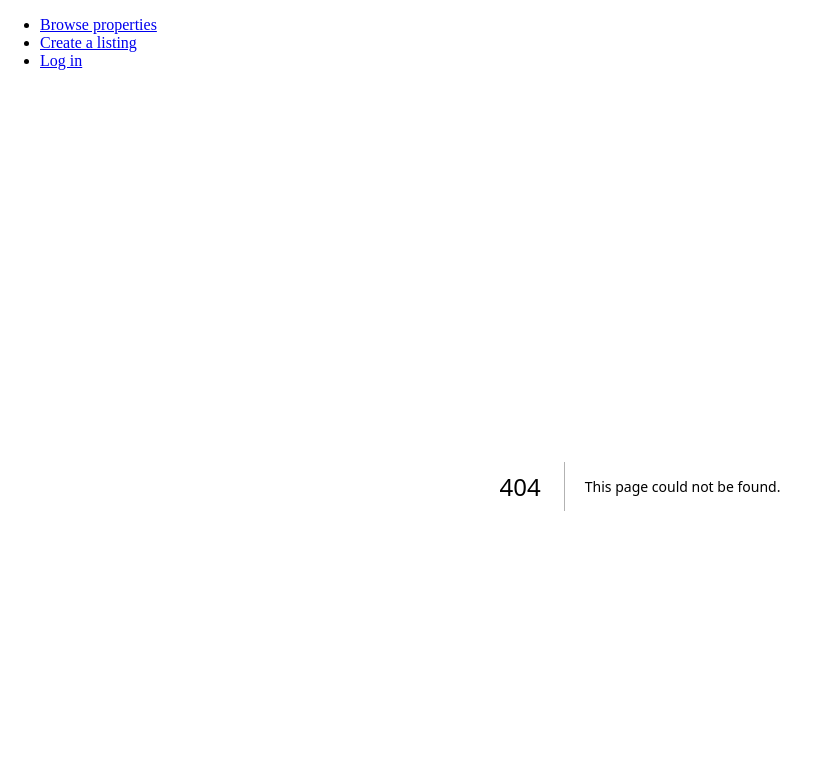
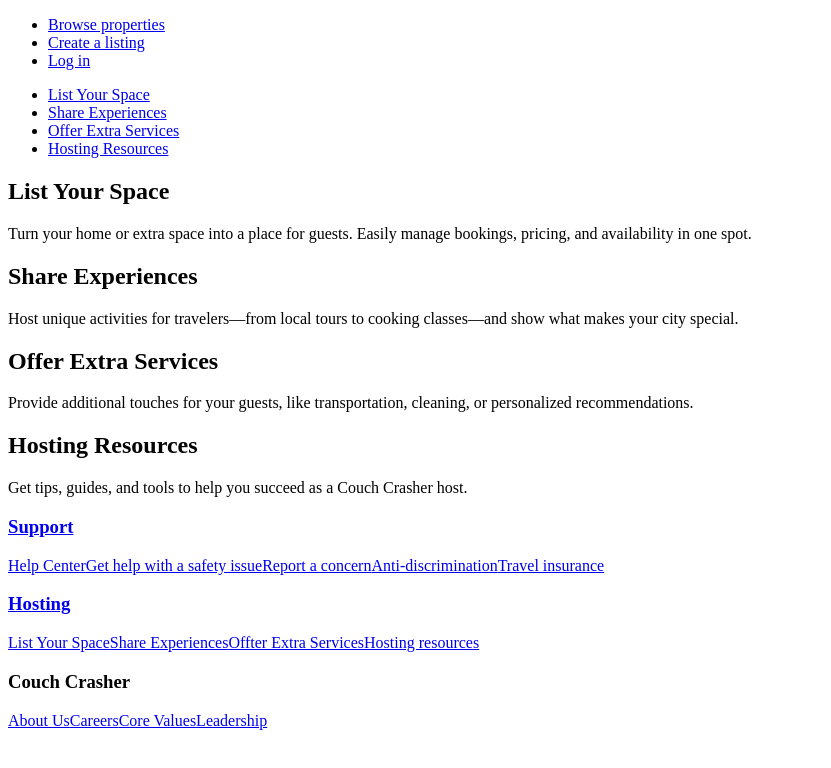
Before and after one commit to djoh826/CouchCrasher, a Next.js app: page /hosting in a window 1280 px wide. Before the commit this address had no page. Shown: the top 768 px of the page, without its empty margins (0-831 px from the left). Built offline with nearby package versions, Linux system fonts and the light colour scheme.

Commit message:
Footer and filler pages

```diff
--- /dev/null
+++ b/app/about/page.tsx
@@ -0,0 +1,17 @@
+export default function AboutPage() {
+  return (
+    <main>
+      <h1>About Couch Crasher</h1>
+
+      <p>
+        Couch Crasher is a platform that helps travelers find welcoming places
+        to stay while giving hosts an easy way to share their space.
+      </p>
+
+      <p>
+        Our goal is to make travel more personal, affordable, and community
+        driven by connecting people from around the world.
+      </p>
+    </main>
+  );
+}
--- /dev/null
+++ b/app/careers/page.tsx
@@ -0,0 +1,19 @@
+export default function CareersPage() {
+  return (
+    <main>
+      <h1>Careers at Couch Crasher</h1>
+
+      <p>
+        We&apos;re building a platform that connects travelers and hosts in a
+        simple and meaningful way.
+      </p>
+
+      <p>
+        If you&apos;re passionate about building products, solving problems, and
+        creating great user experiences, we&apos;d love to hear from you.
+      </p>
+
+      <p>Open positions will be listed here in the future.</p>
+    </main>
+  );
+}
--- a/app/components/Footer.tsx
+++ b/app/components/Footer.tsx
@@ -0,0 +1,61 @@
+import Link from "next/link";
+
+export default function Footer() {
+  const footerLinks = [
+    {
+      title: "Support",
+      href: "/support",
+      links: [
+        { label: "Help Center", href: "#help-center" },
+        { label: "Get help with a safety issue", href: "#safety" },
+        { label: "Report a concern", href: "#report" },
+        { label: "Anti-discrimination", href: "#anti-discrimination" },
+        { label: "Travel insurance", href: "#insurance" },
+      ],
+    },
+    {
+      title: "Hosting",
+      href: "/hosting",
+      links: [
+        { label: "List Your Space", href: "#homes" },
+        { label: "Share Experiences", href: "#experiences" },
+        { label: "Offter Extra Services", href: "#services" },
+        { label: "Hosting resources", href: "#resources" },
+      ],
+    },
+    {
+      title: "Couch Crasher",
+      links: [
+        { label: "About Us", href: "/about" },
+        { label: "Careers", href: "/careers" },
+        { label: "Core Values", href: "/values" },
+        { label: "Leadership", href: "/leadership" },
+      ],
+    },
+  ];
+
+  return (
+    <section className="footer">
+      {footerLinks.map((section) => (
+        <div key={section.title}>
+          <h3>
+            {section.href ? (
+              <Link href={section.href}>{section.title}</Link>
+            ) : (
+              section.title
+            )}
+          </h3>
+
+          {section.links?.map((link) => (
+            <Link
+              key={link.label}
+              href={section.href ? `${section.href}${link.href}` : link.href}
+            >
+              {link.label}
+            </Link>
+          ))}
+        </div>
+      ))}
+    </section>
+  );
+}
--- /dev/null
+++ b/app/hosting/page.tsx
@@ -0,0 +1,51 @@
+export default function HostingPage() {
+  const sections = [
+    {
+      id: "homes",
+      title: "List Your Space",
+      description:
+        "Turn your home or extra space into a place for guests. Easily manage bookings, pricing, and availability in one spot.",
+    },
+    {
+      id: "experiences",
+      title: "Share Experiences",
+      description:
+        "Host unique activities for travelers—from local tours to cooking classes—and show what makes your city special.",
+    },
+    {
+      id: "services",
+      title: "Offer Extra Services",
+      description:
+        "Provide additional touches for your guests, like transportation, cleaning, or personalized recommendations.",
+    },
+    {
+      id: "resources",
+      title: "Hosting Resources",
+      description:
+        "Get tips, guides, and tools to help you succeed as a Couch Crasher host.",
+    },
+  ];
+
+  return (
+    <section className="hosting">
+      <nav className="hosting-nav">
+        <ul>
+          {sections.map((section) => (
+            <li key={section.id}>
+              <a href={`#${section.id}`}>{section.title}</a>
+            </li>
+          ))}
+        </ul>
+      </nav>
+
+      <div className="sections">
+        {sections.map((section) => (
+          <section id={section.id} key={section.id} className="section">
+            <h2>{section.title}</h2>
+            <p>{section.description}</p>
+          </section>
+        ))}
+      </div>
+    </section>
+  );
+}
--- a/app/layout.tsx
+++ b/app/layout.tsx
@@ -3,6 +3,7 @@ import { Geist, Geist_Mono } from "next/font/google";
 import "./globals.css";
 import Navbar from "./components/Navbar";
 import { AuthProvider } from "@/lib/AuthContext";
+import Footer from "./components/Footer";
 
 const geistSans = Geist({
   variable: "--font-geist-sans",
@@ -32,6 +33,7 @@ export default function RootLayout({
         <AuthProvider>
           <Navbar />
           {children}
+          <Footer />
         </AuthProvider>
       </body>
     </html>
--- /dev/null
+++ b/app/leadership/page.tsx
@@ -0,0 +1,29 @@
+export default function LeadershipPage() {
+  return (
+    <main>
+      <h1>Leadership</h1>
+
+      <p>
+        Couch Crasher is led by a small team focused on building a trusted
+        travel platform for hosts and guests.
+      </p>
+
+      <section>
+        <h2>Founder & CEO</h2>
+        <p>
+          The founder of Couch Crasher started the platform with the idea that
+          travel should feel more like staying with friends than booking a
+          hotel.
+        </p>
+      </section>
+
+      <section>
+        <h2>Product & Engineering</h2>
+        <p>
+          Our engineering team focuses on building a reliable and simple
+          platform that hosts and guests can trust.
+        </p>
+      </section>
+    </main>
+  );
+}
--- a/app/login/page.tsx
+++ b/app/login/page.tsx
@@ -1,7 +1,7 @@
 "use client";
 import { useState } from "react";
 import { useRouter } from "next/navigation";
-import { useAuth, User } from "@/lib/AuthContext";
+import { useAuth } from "@/lib/AuthContext";
 
 export default function Login() {
   const [loginEmail, setLoginEmail] = useState("");
--- /dev/null
+++ b/app/support/page.tsx
@@ -0,0 +1,57 @@
+export default function Support() {
+  const sections = [
+    {
+      id: "help-center",
+      title: "Help Center",
+      description:
+        "Find answers to common questions about bookings, hosting, payments, and using Couch Crasher.",
+    },
+    {
+      id: "safety",
+      title: "Safety Support",
+      description:
+        "Get help if you're dealing with a safety concern. Our team can guide you through the steps to resolve issues and stay safe.",
+    },
+    {
+      id: "report",
+      title: "Report a Concern",
+      description:
+        "Let us know if something isn't right. You can report issues with listings, guests, hosts, or platform behavior.",
+    },
+    {
+      id: "anti-discrimination",
+      title: "Anti-Discrimination Policy",
+      description:
+        "Couch Crasher is committed to an inclusive community. Learn about our anti-discrimination policies and how we enforce them.",
+    },
+    {
+      id: "insurance",
+      title: "Travel Insurance",
+      description:
+        "Understand what travel protections are available and how insurance can help cover unexpected issues during your trip.",
+    },
+  ];
+
+  return (
+    <section className="support">
+      <nav>
+        <ul>
+          {sections.map((section) => (
+            <li key={section.id}>
+              <a href={`#${section.id}`}>{section.title}</a>
+            </li>
+          ))}
+        </ul>
+      </nav>
+
+      <div>
+        {sections.map((section) => (
+          <section key={section.id} id={section.id}>
+            <h2>{section.title}</h2>
+            <p>{section.description}</p>
+          </section>
+        ))}
+      </div>
+    </section>
+  );
+}
--- /dev/null
+++ b/app/values/page.tsx
@@ -0,0 +1,26 @@
+export default function ValuesPage() {
+  return (
+    <main>
+      <h1>Our Core Values</h1>
+
+      <ul>
+        <li>
+          <strong>Community First</strong> - We believe travel should connect
+          people and cultures.
+        </li>
+        <li>
+          <strong>Trust & Safety</strong> - Creating a safe environment for
+          hosts and guests is our top priority.
+        </li>
+        <li>
+          <strong>Simplicity</strong> - We build products that are easy and
+          intuitive to use.
+        </li>
+        <li>
+          <strong>Accessibility</strong> - Travel should be available to
+          everyone.
+        </li>
+      </ul>
+    </main>
+  );
+}
```
Also changed, not shown: app/host/page.tsx (deleted).
